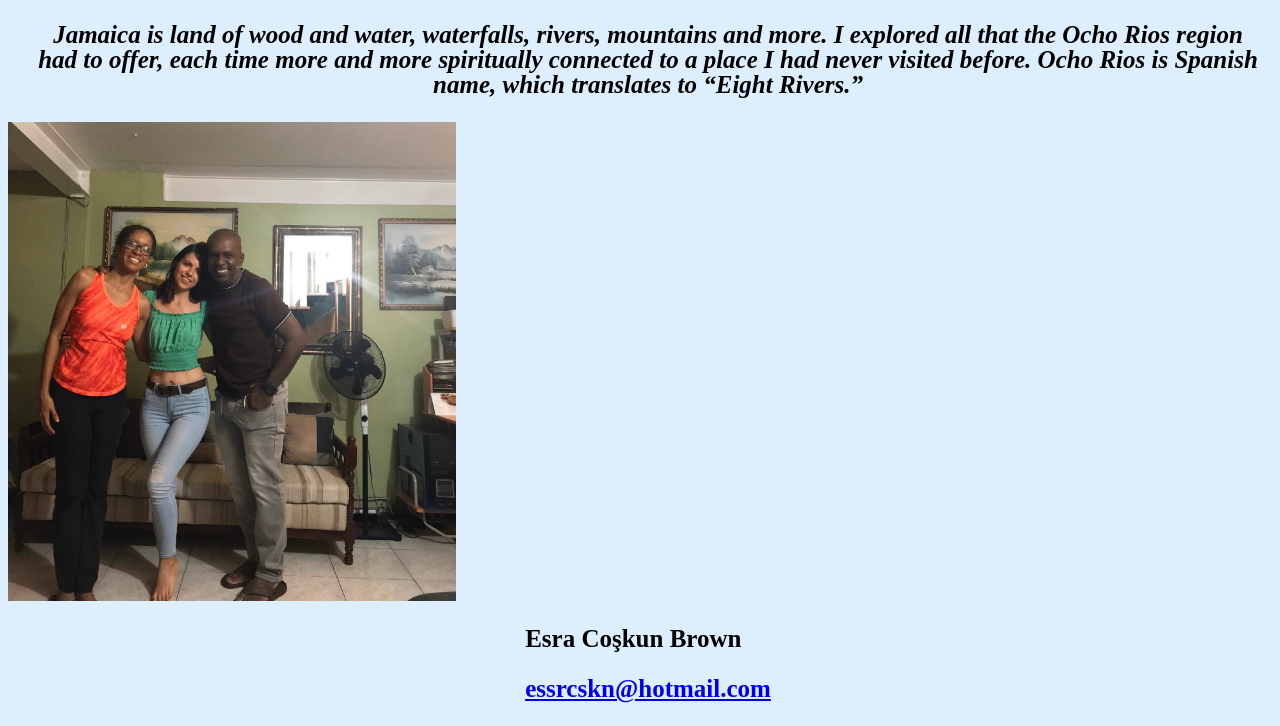
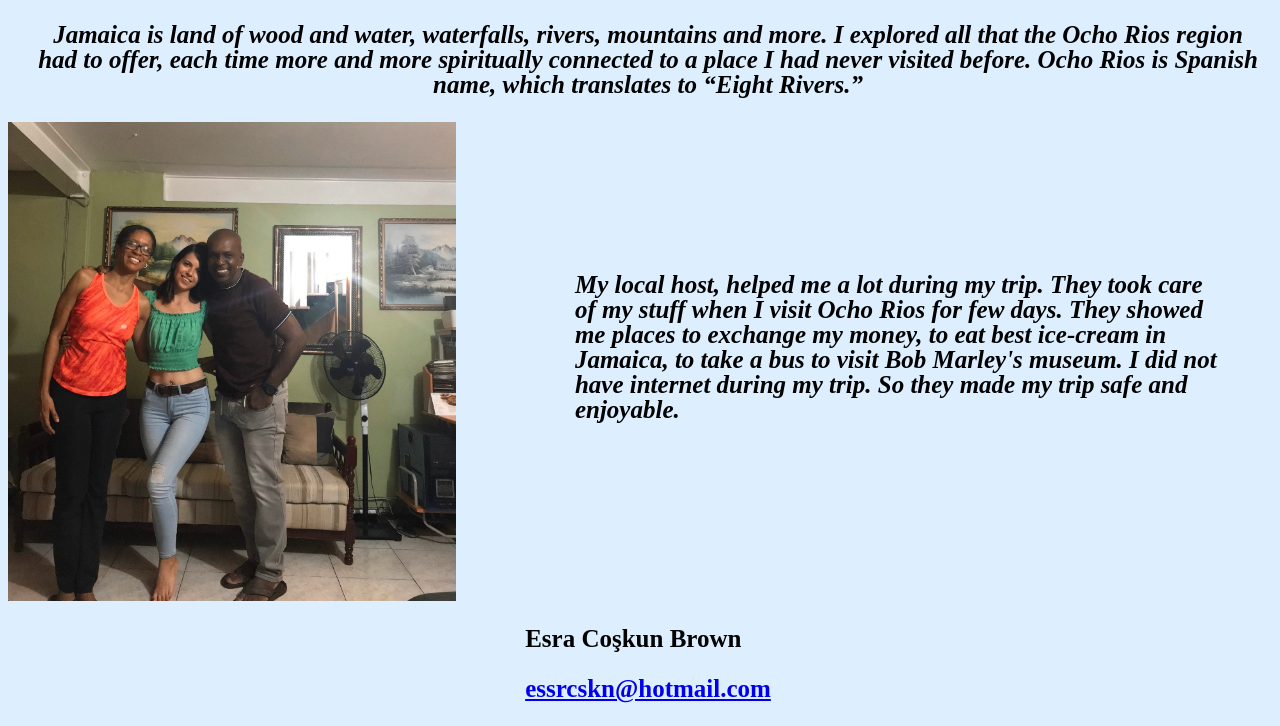
Before and after one commit to STL-LC101-Sept-22/js-assignment-4-html-me-something-esrabrown, a website: page index.html in a window 1280 px wide. Shown: the part 770-1496 px from the top of the page. Drawn offline with Linux system fonts and the light colour scheme.

Commit message:
last updatd

```diff
--- a/index.html
+++ b/index.html
@@ -54,10 +54,13 @@
 
    <div>
       <img src="images/jamaicanhost.jpeg" alt="Jamaican people" style="float:left; width:35% ;" >
-
+      <p text-align="right" class="text"> <i>My local host, helped me a lot during my trip. They took care of my stuff when I visit Ocho
+         Rios for few days. They showed me places to exchange my money, to eat best ice-cream in Jamaica, to take a bus to visit
+         Bob Marley's museum. I did not have internet during my trip. So they made my trip safe and enjoyable.</i></p>
    </div>
 
-  </body>
+</body>
+
 
    <footer>
       <p> Esra Coşkun Brown </p>
--- a/styles.css
+++ b/styles.css
@@ -54,12 +54,23 @@ footer {
     top: 0,5px;
   }
 
+  .text {
+    margin-top: 150px;
+    margin-bottom: 100px;
+    margin-right: 60px;
+    margin-left: 15cm;
+
+
+  }
+
+
   /* Three image containers (use 25% for four, and 50% for two, etc) */
 .column {
   float: left;
   width: 33.33%;
   padding: 5px;
 }
+
 
 /* Clear floats after image containers */
 .row::after {
```
